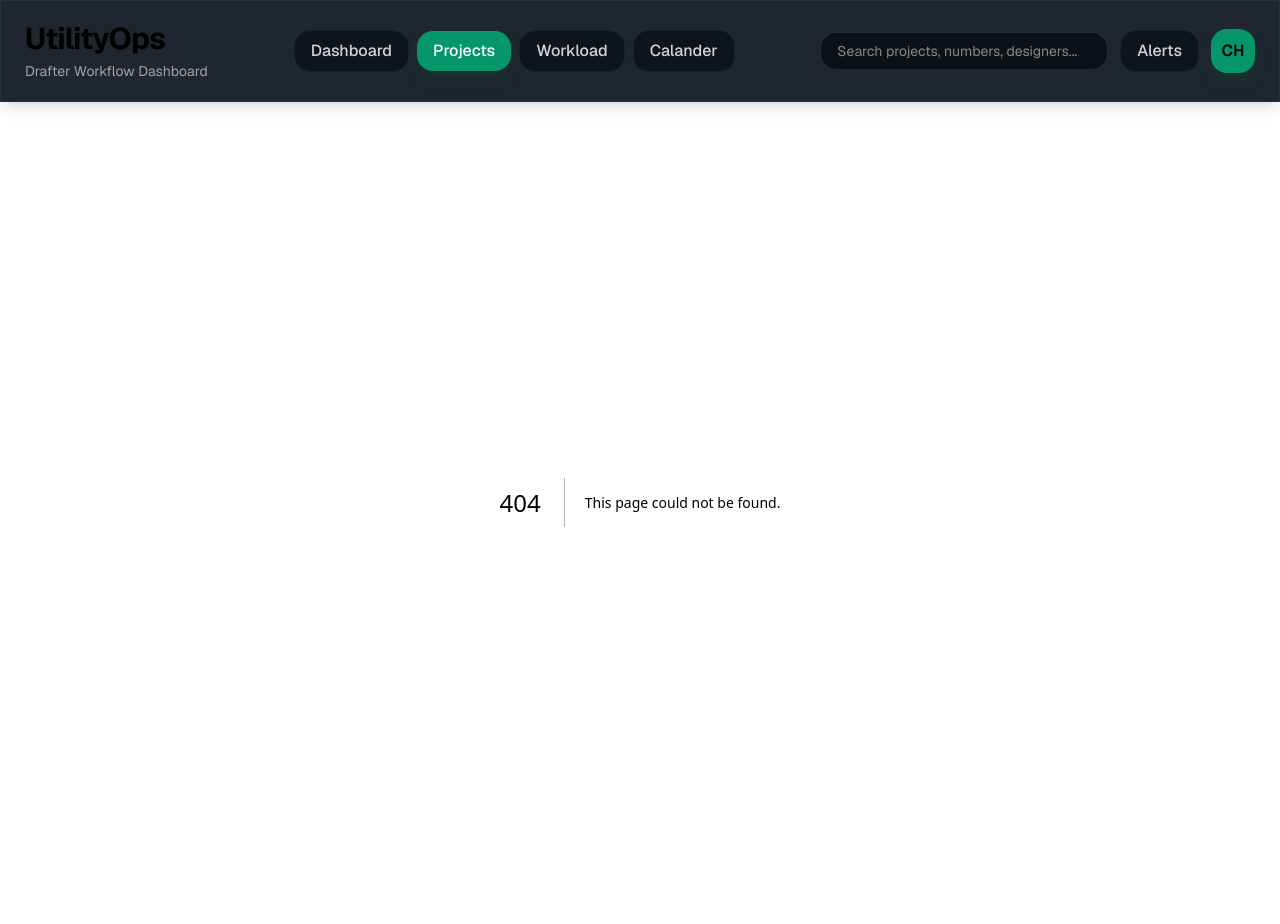
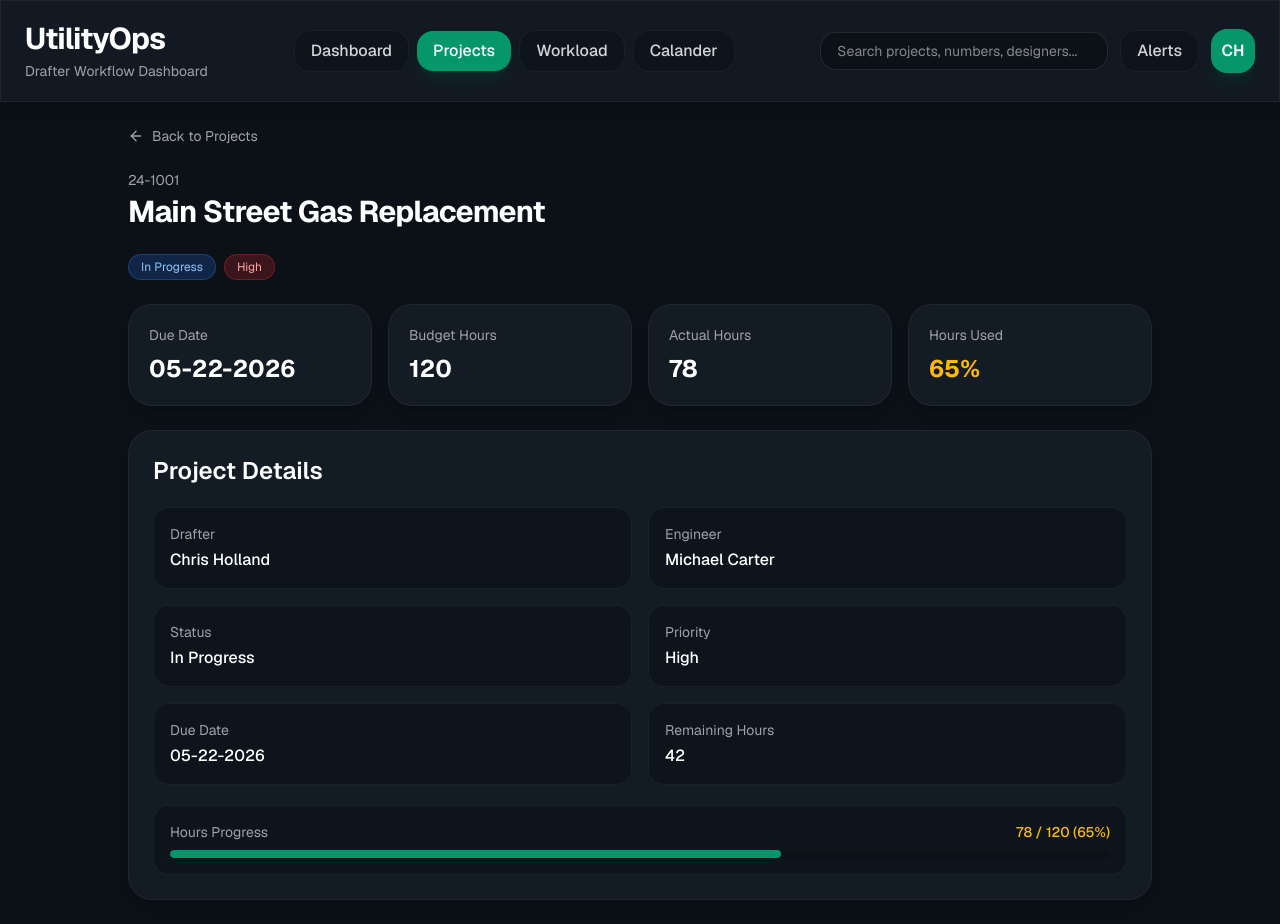
Before and after one commit to Christopher-Holland/workload-tracker, a Next.js app: page /projects/1 in a window 1280 px wide. Before the commit this address had no page. Before the commit the page ends 902 px from the top, so only its background shows below. Built offline with nearby package versions, Linux system fonts and the light colour scheme.

Commit message:
feat: [projectId] page created for editing details specific to selected project

```diff
--- a/app/components/projectAssignments.ts
+++ b/app/components/projectAssignments.ts
@@ -16,6 +16,10 @@ export function engineerForProject(project: Project): string {
   return getUserName(project.engineerId);
 }
 
+export function getProjectById(projectId: number): Project | undefined {
+  return projects.find((project) => project.id === projectId);
+}
+
 export function isProjectAssignedToUser(project: Project, user: User): boolean {
   if (user.role === "Drafter") return project.drafterId === user.id;
   if (user.role === "Engineer") return project.engineerId === user.id;
--- /dev/null
+++ b/app/projects/[projectId]/page.tsx
@@ -0,0 +1,152 @@
+import Link from "next/link";
+import { notFound } from "next/navigation";
+import type { ReactNode } from "react";
+import { ArrowLeft } from "lucide-react";
+import { getHoursColor } from "@/app/components/getHoursColor";
+import { getHoursPct } from "@/app/components/getHoursPct";
+import { getPriorityColor } from "@/app/components/getPriorityColor";
+import { getStatusColor } from "@/app/components/getStatusColor";
+import {
+  drafterForProject,
+  engineerForProject,
+  getProjectById,
+} from "@/app/components/projectAssignments";
+import { formatDueDate } from "@/app/lib/dates";
+
+function DetailField({
+  label,
+  children,
+}: {
+  label: string;
+  children: ReactNode;
+}) {
+  return (
+    <div className="app-surface-card p-4">
+      <p className="text-sm text-muted mb-1">{label}</p>
+      <div className="font-medium text-foreground">{children}</div>
+    </div>
+  );
+}
+
+export default async function ProjectPage({
+  params,
+}: {
+  params: Promise<{ projectId: string }>;
+}) {
+  const { projectId } = await params;
+  const id = Number(projectId);
+
+  if (!Number.isInteger(id) || id <= 0) {
+    notFound();
+  }
+
+  const project = getProjectById(id);
+
+  if (!project) {
+    notFound();
+  }
+
+  const hoursPct = getHoursPct(project.actualHours, project.budgetHours);
+  const remainingHours = Math.max(project.budgetHours - project.actualHours, 0);
+
+  return (
+    <div className="app-page">
+      <div className="max-w-5xl mx-auto space-y-6">
+        <Link
+          href="/projects"
+          className="inline-flex items-center gap-2 text-sm text-muted hover:text-foreground transition"
+        >
+          <ArrowLeft className="h-4 w-4" aria-hidden />
+          Back to Projects
+        </Link>
+
+        <div>
+          <p className="text-sm text-muted">{project.projectNumber}</p>
+          <h1 className="text-3xl font-bold tracking-tight mt-1">
+            {project.name}
+          </h1>
+        </div>
+
+        <div className="flex flex-wrap gap-2">
+          <span
+            className={`inline-block px-3 py-1 rounded-full text-xs border ${getStatusColor(
+              project.status
+            )}`}
+          >
+            {project.status}
+          </span>
+          <span
+            className={`inline-block px-3 py-1 rounded-full text-xs border ${getPriorityColor(
+              project.priority
+            )}`}
+          >
+            {project.priority}
+          </span>
+        </div>
+
+        <div className="grid grid-cols-1 sm:grid-cols-2 lg:grid-cols-4 gap-4">
+          <div className="app-stat-card">
+            <p className="text-muted text-sm">Due Date</p>
+            <h2 className="text-2xl font-bold mt-2">
+              {formatDueDate(project.dueDate)}
+            </h2>
+          </div>
+          <div className="app-stat-card">
+            <p className="text-muted text-sm">Budget Hours</p>
+            <h2 className="text-2xl font-bold mt-2">{project.budgetHours}</h2>
+          </div>
+          <div className="app-stat-card">
+            <p className="text-muted text-sm">Actual Hours</p>
+            <h2 className="text-2xl font-bold mt-2">{project.actualHours}</h2>
+          </div>
+          <div className="app-stat-card">
+            <p className="text-muted text-sm">Hours Used</p>
+            <h2 className={`text-2xl font-bold mt-2 ${getHoursColor(hoursPct)}`}>
+              {hoursPct}%
+            </h2>
+          </div>
+        </div>
+
+        <div className="app-panel space-y-5">
+          <h2 className="text-2xl font-semibold">Project Details</h2>
+
+          <div className="grid grid-cols-1 sm:grid-cols-2 gap-4">
+            <DetailField label="Drafter">
+              {drafterForProject(project)}
+            </DetailField>
+            <DetailField label="Engineer">
+              {engineerForProject(project)}
+            </DetailField>
+            <DetailField label="Status">{project.status}</DetailField>
+            <DetailField label="Priority">{project.priority}</DetailField>
+            <DetailField label="Due Date">
+              {formatDueDate(project.dueDate)}
+            </DetailField>
+            <DetailField label="Remaining Hours">{remainingHours}</DetailField>
+          </div>
+
+          <div className="app-surface-card p-4">
+            <div className="flex items-center justify-between text-sm mb-2">
+              <span className="text-muted">Hours Progress</span>
+              <span className={`font-medium ${getHoursColor(hoursPct)}`}>
+                {project.actualHours} / {project.budgetHours} ({hoursPct}%)
+              </span>
+            </div>
+            <div className="h-2 rounded-full bg-page overflow-hidden">
+              <div
+                className={`h-full rounded-full transition-all ${
+                  hoursPct >= 100
+                    ? "bg-red-500"
+                    : hoursPct >= 85
+                      ? "bg-amber-500"
+                      : "bg-accent"
+                }`}
+                style={{ width: `${Math.min(hoursPct, 100)}%` }}
+              />
+            </div>
+          </div>
+        </div>
+      </div>
+    </div>
+  );
+}
--- a/app/projects/page.tsx
+++ b/app/projects/page.tsx
@@ -1,6 +1,7 @@
 "use client";
 
 import { useMemo, useState } from "react";
+import { useRouter } from "next/navigation";
 import projects from "@/app/data/projects.json";
 import { getHoursColor } from "@/app/components/getHoursColor";
 import { getHoursPct } from "@/app/components/getHoursPct";
@@ -13,6 +14,7 @@ import {
 import { formatDueDate } from "@/app/lib/dates";
 
 export default function ProjectsPage() {
+    const router = useRouter();
     const [search, setSearch] = useState("");
 
     const stats = useMemo(() => {
@@ -112,7 +114,8 @@ export default function ProjectsPage() {
                                         return (
                                             <tr
                                                 key={project.id}
-                                                className="border-t border-border hover:bg-surface/60 transition"
+                                                onClick={() => router.push(`/projects/${project.id}`)}
+                                                className="border-t border-border hover:bg-surface/60 transition cursor-pointer"
                                             >
                                                 <td className="px-4 py-4 font-semibold text-foreground whitespace-nowrap">
                                                     {project.projectNumber}
```
